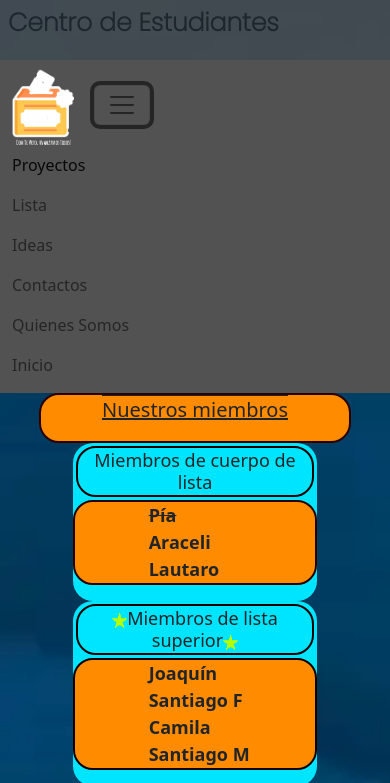
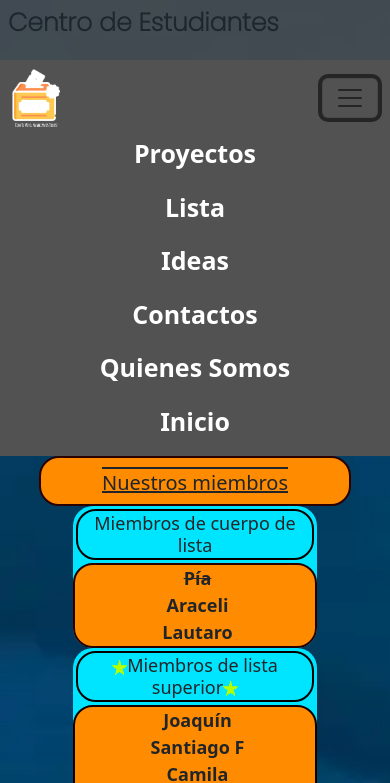
Before and after one commit to SantixDesigner/Centro--de--Estudiantes, a plain HTML site: page index.html in a window 390 px wide. Both pictures are taken after a click on the button "Toggle navigation". Shown: the top 783 px of the page. Drawn offline with nearby package versions, Linux system fonts and the light colour scheme.

Commit message:
Cambio de navbar

```diff
--- a/css/estilo.css
+++ b/css/estilo.css
@@ -103,13 +103,14 @@ body{
     display: grid;
     grid-template-areas: "lista--inferior lista--superior consejeros";
     justify-content: space-around;
+    text-align: center;
 }
 .listItemsSeccion{
     list-style: none;
     margin-left: 5px;
     font-size: 18px;
     font-weight: bolder;
-    margin-left: 20%;
+
 }
 .ulPrimeraSeccion{
     display: flex;
@@ -124,7 +125,7 @@ body{
     grid-area: lista--superior;
     border-radius: 20px;
     max-width: 90%;
-    margin:auto;
+    margin: auto;
 }
 .listaSuperior h2{
     border: 2px solid black;
@@ -132,7 +133,6 @@ body{
     font-size: 18px;
     border-radius: 20px;
     padding: 2px;
-    text-align: center;
 }
 .estrella{
     width: 15px;
@@ -150,7 +150,6 @@ body{
     font-size: 18px;
     border-radius: 20px;
     padding: 2px;
-    text-align: center;
 }
 .ulSegundaSeccion{
     display: flex;
@@ -175,7 +174,6 @@ body{
     border-radius: 20px;
     padding: 2px;
     font-size: 18px;
-    text-align: center;
 }
 .consejerosLista{
     display: flex;
@@ -188,13 +186,10 @@ body{
 .sectionTitle{
     display: flex;
     justify-content: center;
+    padding-top: 10px;
     border: 2px solid rgb(43, 0, 0);
     border-spacing: 2px;
     width: 20%;
-    top:0;
-    right:0;
-    bottom:0;
-    left:0;
     margin:auto;
     height: 50px;
     grid-area: titulo;
@@ -678,10 +673,22 @@ textarea:hover{
     "mainContactos mainContactos mainContactos"
     "footer footer footer";
 }
+/* Clases bootstrap */
 .navSubClass{
     grid-area: nav;
 }
-
+.centrar-nav{
+    font-size: 25px;
+    text-align: center;
+    margin-left: 100%;
+}
+.centrar-nav li a{
+    color:white;
+    font-weight: bold;
+}
+.tamanio-img{
+    width: 50px;
+}
 /* Index media querie */
 @media (min-width:0) and (max-width:420px){
     .gridPadreIndex{
@@ -776,6 +783,9 @@ textarea:hover{
         text-align: center;
         font-size: 10px;
     }
+    .sectionTitle h2{
+        font-size: 20.1px;
+    }
     .listaInferior{
         width: 25%;
         text-align: center;
@@ -795,6 +805,14 @@ textarea:hover{
     .header{
         position: sticky;
         top:0px;
+    }
+}
+@media (min-width:769px) and (max-width:920px){
+    .sectionTitle h2{
+        font-size: 20px;
+    }
+    .sectionTitle{
+        width: 50%;
     }
 }
 /* ideas-nuevas media querie */
@@ -1014,21 +1032,15 @@ textarea:hover{
 }
 /* NavBar */
 @media (min-width:0px) and (max-width:1200px){
-    .navSubClass{
-        display: flex;
-    }
     .imagenesHeader a{
         display: none;
     }
-    .navSubClass div a img{
-        width: 20%;
-        max-width: 250px;
+    .navSubClass div span a img{
+        width: 95%;
+        height: 100%;
     }
     .navSubHeader{
         display: none;
-    }
-    .botonHamburguesa{
-        margin-left: 5%
     }
 }
 @media (min-width:1300px) and (max-width:1612px){
--- a/index.html
+++ b/index.html
@@ -42,15 +42,18 @@
     </header>
     <nav class="navbar navbar-expand-lg navSubClass d-xl-none" >
         <div class="container-fluid div1nav">
+          <span class="tamanio-img m-0 p-0">
+          <a href="index.html"><img src="imagenes/logo.png" alt=""></a></span>
           <span>
-          <a href="index.html"><img src="imagenes/logo.png" alt=""></a>
-          <button class="navbar-toggler botonHamburguesa" type="button" data-bs-toggle="collapse" data-bs-target="#navbarNav" aria-controls="navbarNav" aria-expanded="false" aria-label="Toggle navigation">
+          <button class="navbar-toggler" type="button" data-bs-toggle="collapse" data-bs-target="#navbarNav" aria-controls="navbarNav" aria-expanded="false" aria-label="Toggle navigation">
           <span class="navbar-toggler-icon"></span>
-          </button></span>
+          </button>
+        </span>
           <div class="collapse navbar-collapse" id="navbarNav">
-            <ul class="navbar-nav">
+            <ul class="navbar-nav ms-auto centrar-nav justify-content-end
+            ">
               <li class="nav-item">
-                <a class="nav-link active" aria-current="page" href="paginas/proyectos.html">Proyectos</a>
+                <a class="nav-link" aria-current="page" href="paginas/proyectos.html">Proyectos</a>
               </li>
               <li class="nav-item">
                 <a class="nav-link" href="paginas/nuestra-lista.html">Lista</a>
@@ -82,7 +85,7 @@
                     <div class="listaSuperior">
                         <h2><img src="imagenes/estrellitaestrellita.png" alt="" class="estrella">Miembros de lista
                             superior<img src="imagenes/estrellitaestrellita.png" alt="" class="estrella"></h2>
-                        <ul class="ulPrimeraSeccion">
+                        <ul class="ulPrimeraSeccion m-0 p-0">
                             <li class="listItemsSeccion">Joaquín</li>
                             <li class="listItemsSeccion">Santiago F</li>
                             <li class="listItemsSeccion">Camila</li>
@@ -91,7 +94,7 @@
                     </div>
                     <div class="listaInferior">
                         <h2>Miembros de cuerpo de lista</h2>
-                        <ul class="ulSegundaSeccion">
+                        <ul class="ulSegundaSeccion m-0 p-0">
                             <li class="listItemsSeccion tachada">Pía</li>
                             <li class="listItemsSeccion">Araceli</li>
                             <li class="listItemsSeccion">Lautaro</li>
@@ -99,7 +102,7 @@
                     </div>
                     <div class="consejeros">
                         <h2>Consejeros de lista</h2>
-                        <ul class="consejerosLista">
+                        <ul class="consejerosLista m-0 p-0">
                             <li class="listItemsSeccion">Emanuel</li>
                             <li class="listItemsSeccion">Victoria</li>
                         </ul>
@@ -110,7 +113,7 @@
                     <div>
                         <h2>Nuestra serie de consignas que queremos seguir</h2>
                     </div>
-                    <ol class="olPrimeraSeccion">
+                    <ol class="olPrimeraSeccion m-0 p-0">
                         <li class="listItemsSeccionDos">Tener atención de alumnos en el centro de estudiantes</li>
                         <li class="listItemsSeccionDos">Recaudar fondos para la mejor inversión en la escuela para el
                             crecimiento de la misma y los
```
Also changed, not shown: paginas/contactos.html (+7 -4 lines), paginas/ideas-nuevas.html (+10 -7 lines), paginas/nuestra-lista.html (+10 -7 lines), paginas/proyectos.html (+10 -7 lines), paginas/quienes-somos.html (+10 -7 lines).
